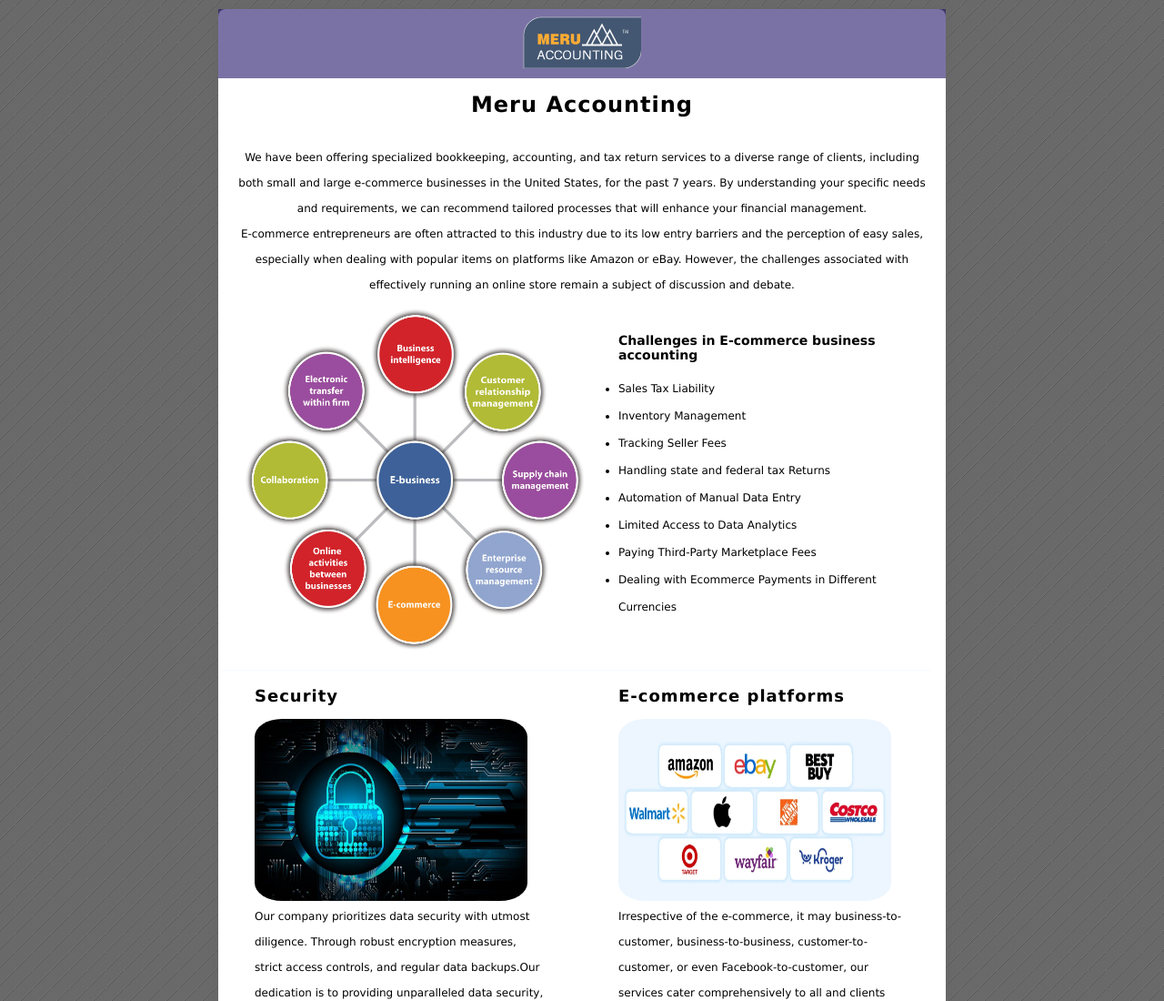
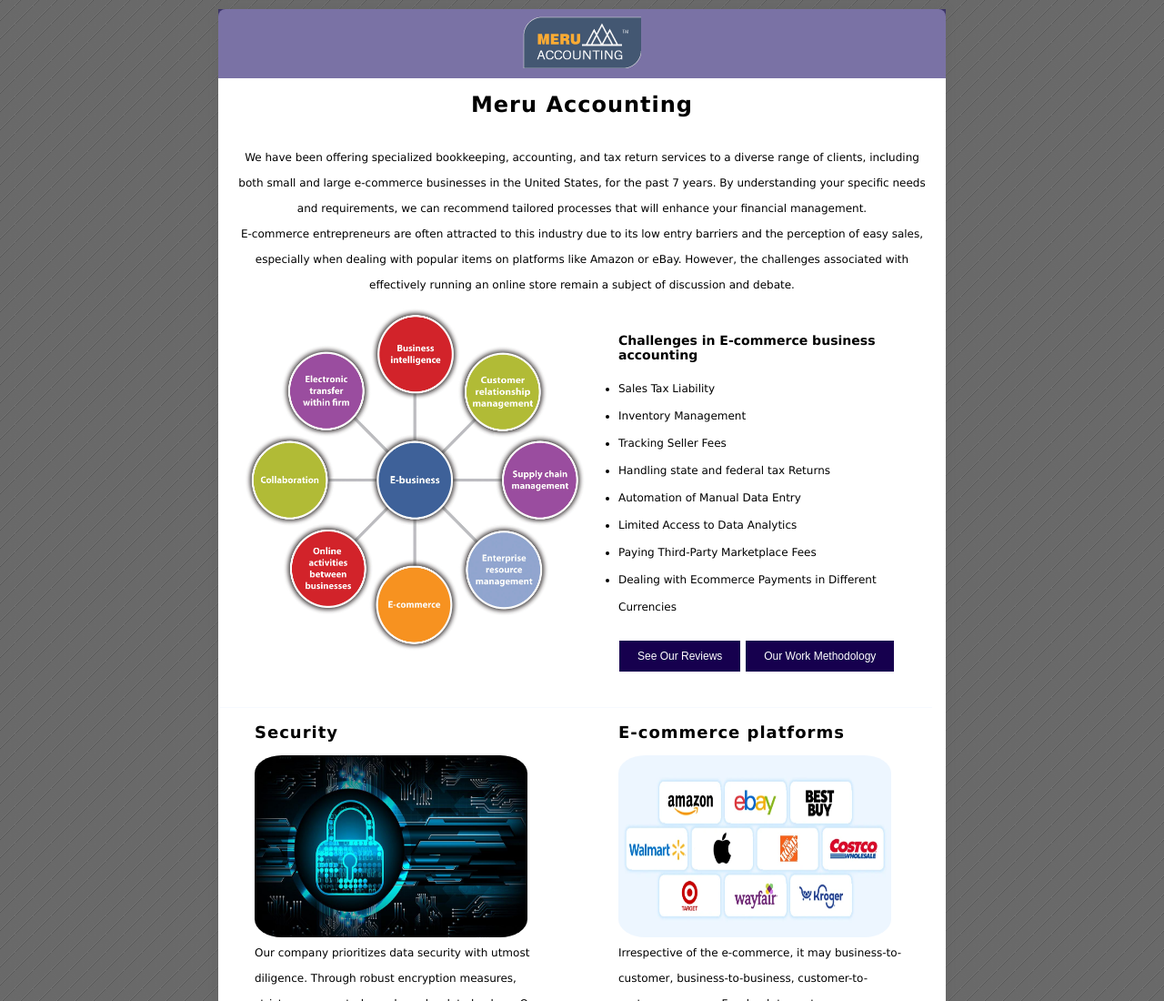
Before and after one commit to Shivvishal/ecom, a plain HTML site: page index.html in a window 1280 px wide. Shown: the top 1100 px of the page at 91% size. Drawn offline with Linux system fonts and the light colour scheme.

Commit message:
Update index.html

```diff
--- a/index.html
+++ b/index.html
@@ -92,6 +92,18 @@
             height: 200px;
             width: 300px;
         }
+	    .btn {
+            border: none;
+            color: white;
+            padding: 10px 20px;
+            text-align: center;
+            text-decoration: none;
+            display: inline-block;
+            font-size: 12px;
+            margin: 22px 1px;
+            cursor: pointer;
+            background-color: rgb(22, 0, 78);
+        }
         .button {
             border: none;
             color: white;
@@ -181,6 +193,10 @@
                         <li>Paying Third-Party Marketplace Fees</li>
                         <li>Dealing with Ecommerce Payments in Different Currencies</li>
                     </ul>
+			 <div class="button-container">
+                        <a href="https://www.trustpilot.com/review/meruaccounting.com"><button class="btn">See Our Reviews</button></a>
+                        <a href="https://docs.google.com/presentation/d/1hfUnSdNQ0LR6XR0V0tXq3EBwYeiw5JhVw-4bK2Od6wA/edit#slide=id.g19be9b57e0b_0_745"><button class="btn">Our Work Methodology</button></a>
+                    </div>
                 </div>
                 <div class="line"></div>
                 <div class="two-col">
```
